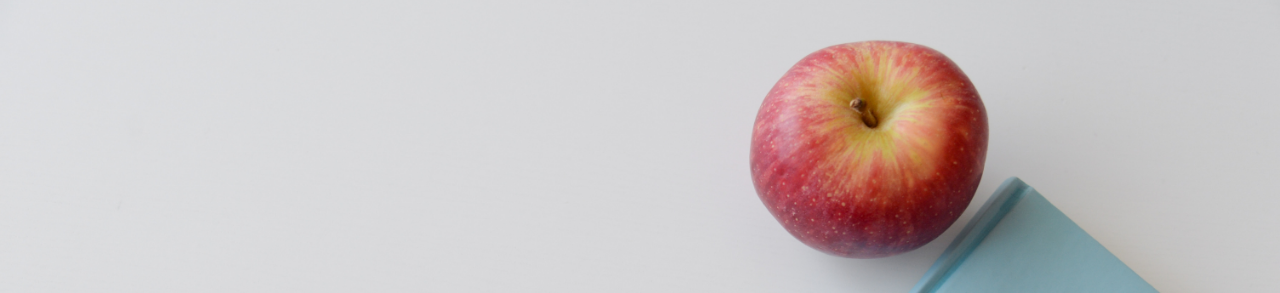
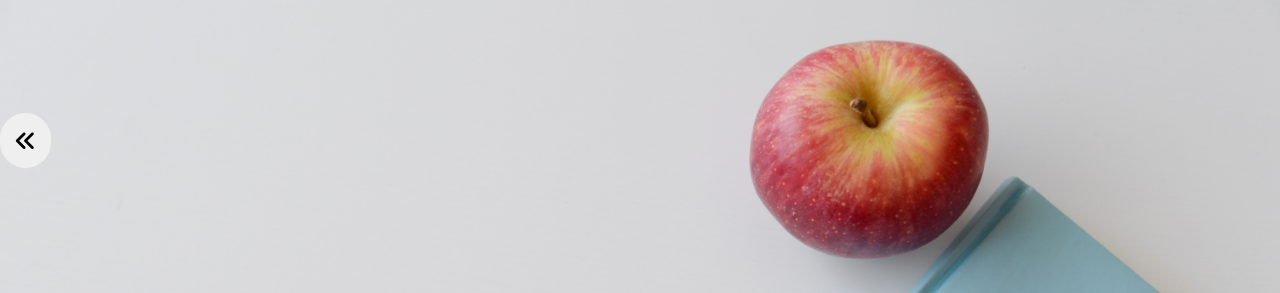
Before and after one commit to Akshayffb/TeachMe---Learn-As-You-Go, a plain HTML site: page index.html in a window 1280 px wide. Shown: the part 111-404 px from the top of the page. Drawn offline with Linux system fonts and the light colour scheme.

Commit message:
Update index.html

```diff
--- a/index.html
+++ b/index.html
@@ -9,6 +9,9 @@
         <title>TeachMe</title>
     </head>
     <body>
+
+  <button onclick="history.back(-2)" style="width: 4%; height: 55px; border: none; border-radius: 91px; cursor: pointer; position: fixed; left: 0; top: 28%;"><i class="fa-sharp fa-solid fa-angles-left" style="font-size: 22px;"></i></button>
+
         <div class="navbar">
             <div class="logo">
                 <a href="index.html"><img src="img/logoa.png" title="TeachMe" alt="TeachMe logo"></a>
```
